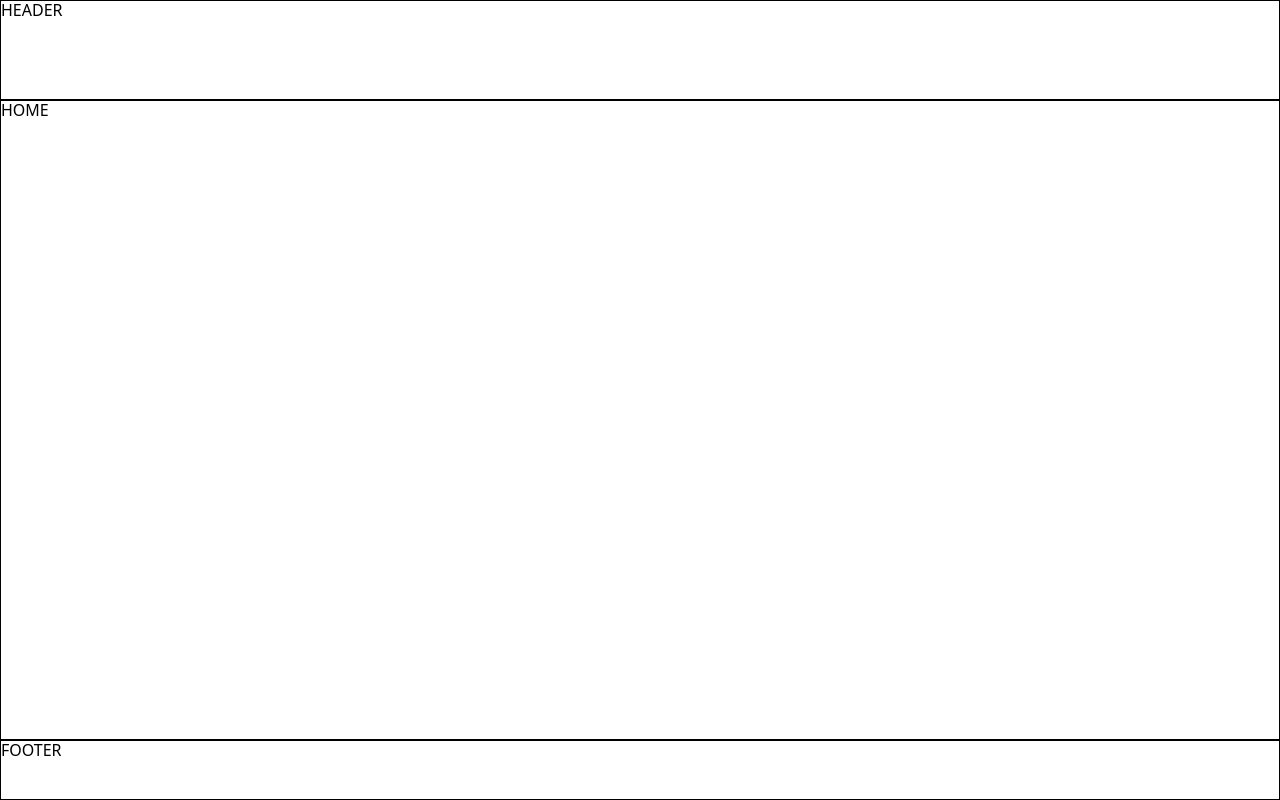
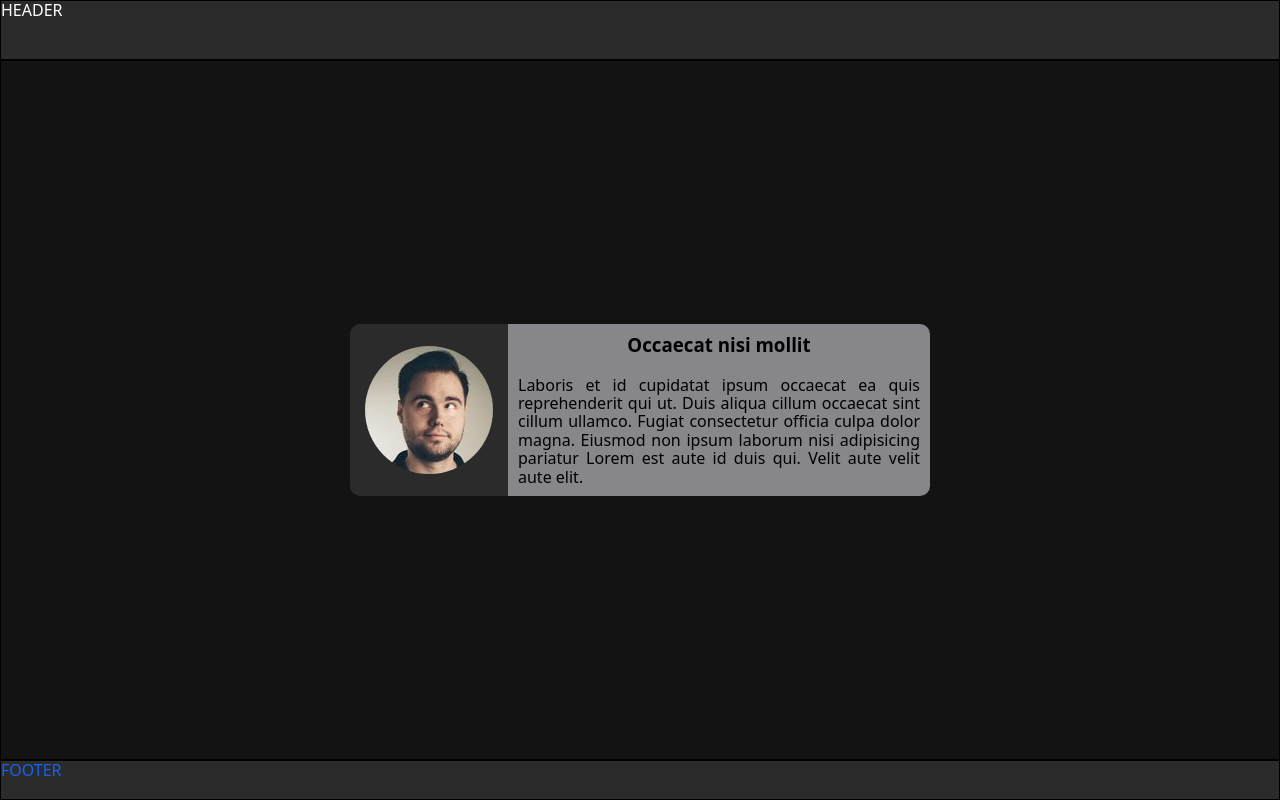
Before and after one commit to ismael29h/mi-porfolio, a React (Vite) app: page / in a window 1280 px wide. Built offline with nearby package versions, Linux system fonts and the light colour scheme.

Commit message:
Avances: HOME

```diff
--- a/src/pages/home/Home.jsx
+++ b/src/pages/home/Home.jsx
@@ -1,3 +1,22 @@
+import Typography from '@mui/material/Typography';
+import css from './Home.module.css';
+
 export default function Home() {
-    return <div>HOME</div>;
+    return (
+        <div className={css.caja}>
+            <div id='caja-avatar' className={css.avatar}>
+                <img src='src/assets/images/avatar/1.jpg' alt='avatar' />
+            </div>
+            <div id='caja-presentacion' className={css.presentacion}>
+                <h3>Occaecat nisi mollit</h3>
+                <p>
+                    Laboris et id cupidatat ipsum occaecat ea quis reprehenderit
+                    qui ut. Duis aliqua cillum occaecat sint cillum ullamco.
+                    Fugiat consectetur officia culpa dolor magna. Eiusmod non
+                    ipsum laborum nisi adipisicing pariatur Lorem est aute id
+                    duis qui. Velit aute velit aute elit.
+                </p>
+            </div>
+        </div>
+    );
 }
--- a/src/pages/home/Home.module.css
+++ b/src/pages/home/Home.module.css
@@ -0,0 +1,49 @@
+.caja {
+    display: grid;
+    grid-template-columns: auto auto;
+    grid-template-rows: auto;
+    padding: 10px;
+    max-width: 600px;
+}
+
+.caja > .avatar {
+    border-radius: 10px 0 0 10px;
+    display: flex;
+    align-items: center;
+    justify-content: center;
+}
+
+.caja > .avatar > img {
+    border-radius: 50%;
+    padding: 15px;
+}
+
+.caja > .presentacion {
+    border-radius: 0 10px 10px 0;
+    display: flex;
+    flex-direction: column;
+    align-items: center;
+    justify-content: center;
+}
+
+.caja > .presentacion > h3,p {
+    margin: 10px;
+}
+
+.caja > .presentacion > p {
+    text-align: justify;
+}
+
+@media (max-width:600px) {
+    .caja {
+        grid-template-columns: auto;
+        grid-template-rows: auto auto;
+    }
+    .caja > .avatar {
+        border-radius: 10px 10px 0 0;
+    }
+    .caja > .presentacion {
+        border-radius: 0 0 10px 10px;
+    }
+
+}
--- a/src/styles/index.css
+++ b/src/styles/index.css
@@ -1,13 +1,12 @@
 @import './normalize.css';
 
 :root {
-    font-size: 62.5%;
-    --header: 10rem;
-    --footer: 6rem;
-}
-
-body {
-    font-size: 1.6rem;
+    --header: 60PX;
+    --footer: 40PX;
+    --color1: #131313;
+    --color2: #2b2b2b;
+    --color3: #86868b;
+    --color4: #1561f0;
 }
 
 body > * {
@@ -16,12 +15,40 @@ body > * {
 
 #header {
     height: var(--header);
+    background-color: var(--color2);
+}
+
+#header > * {
+    color: white;
 }
 
 #main {
+    background-color: var(--color1);
     min-height: calc(100vh - var(--header) - var(--footer));
+    display: flex;
+    align-items: center;
+    justify-content: center;
+    padding: 50px;
 }
 
 #footer {
     height: var(--footer);
+    background-color: var(--color2);
 }
+
+#footer > * {
+    color: var(--color4)
+}
+
+/* HOME */
+#caja-avatar {
+    background-color: var(--color2);
+}
+#caja-presentacion {
+    background-color: var(--color3);
+}
+
+/* MATERIAL UI */
+.MuiTypography-root {
+    margin: 10px;
+}
```
Also changed, not shown: src/assets/images/avatar/1.jpg (added).
